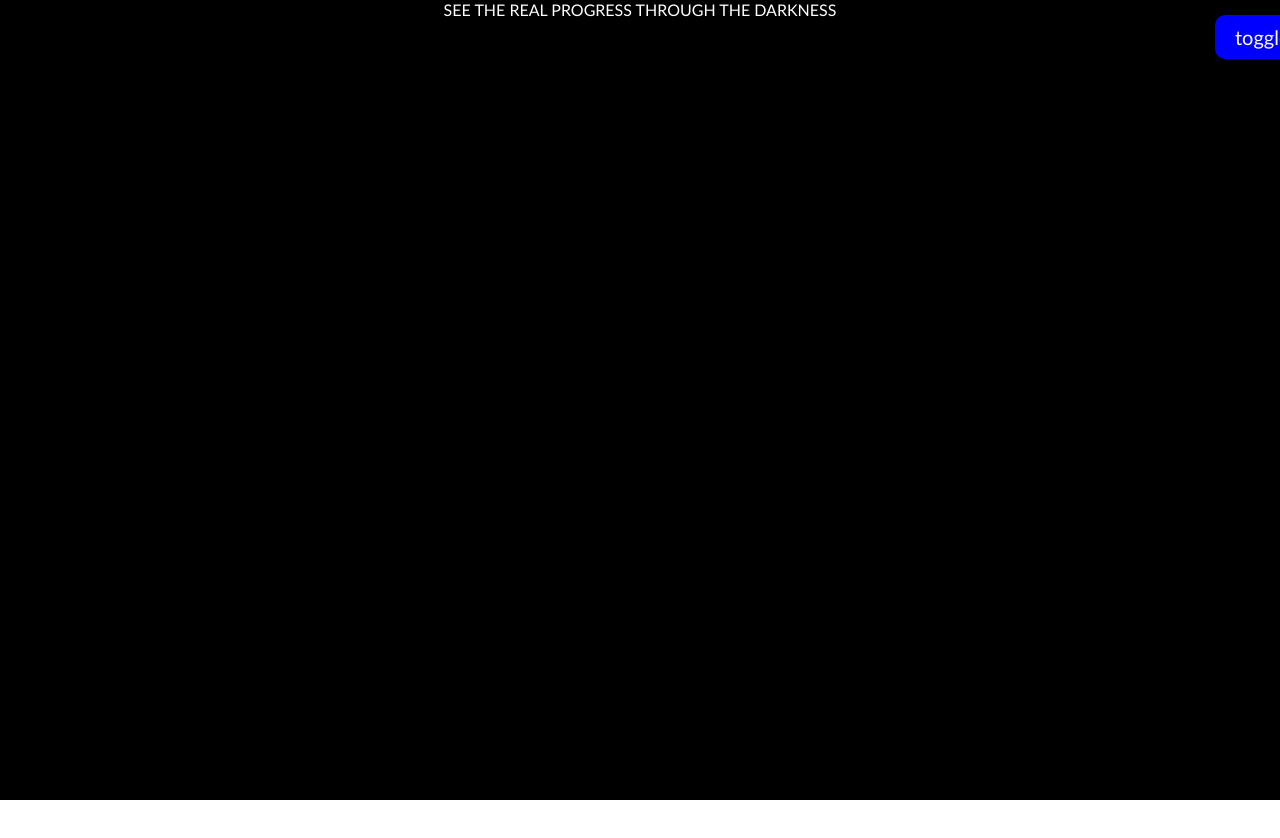
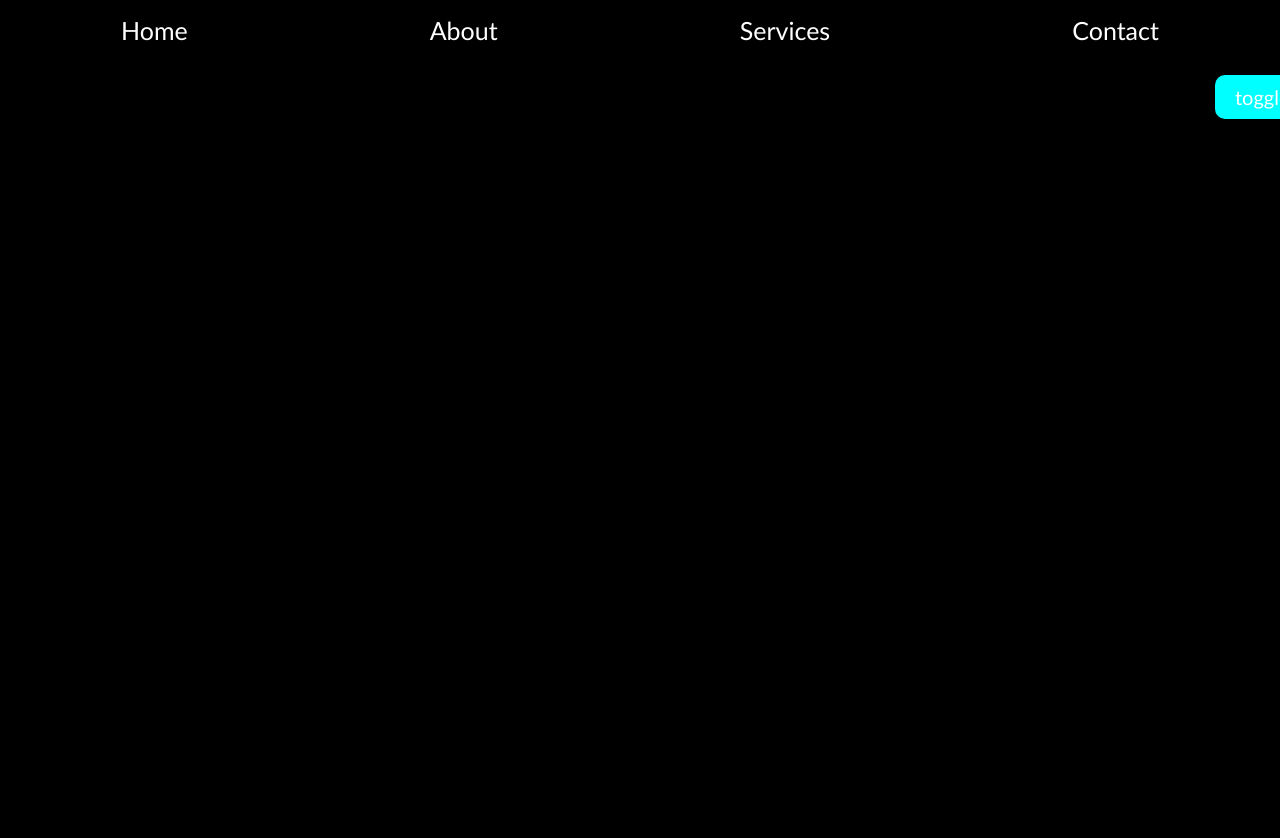
Before and after one commit to weboSourav/COREJS, a plain HTML site: page index.html in a window 1280 px wide. Both pictures are taken after a click on the button "toggle". Shown: the top 838 px of the page. Before the commit the page ends 800 px from the top, so only its background shows below. Drawn offline with Linux system fonts and the light colour scheme.

Commit message:
made separate functions for different purposes

```diff
--- a/script.js
+++ b/script.js
@@ -1,11 +1,60 @@
-function MyFunction(){
+
+
+function CreateNavbar(){
+
+
+const nav = document.createElement("nav");
+nav.classList.add("myNav");
+document.body.appendChild(nav);
+nav.style.transition =  "background-color 0.7s, color 0.10s";
+
+const ul = document.createElement("ul");
+ul.classList.add("myUl");
+nav.appendChild(ul);
+
+ul.style.transition = "background-color 0.7s, color 0.10s";
+
+const li1 = document.createElement("li");
+const li2 = document.createElement("li");
+const li3 = document.createElement("li");
+const li4 = document.createElement("li");
+li1.classList.add("myLi");
+li2.classList.add("myLi");
+li3.classList.add("myLi");
+li4.classList.add("myLi");
+
+ul.append(li1,li2,li3,li4);
+
+li1.innerText = "Home";
+li2.innerText = "About";
+li3.innerText = "Services";
+li4.innerText = "Contact";
+
+
+return {nav,ul};
+}
+
+function createMainDiv(){
 
  var div = document.createElement("div");
 
 div.classList.add("myDiv");
 document.body.appendChild(div);
 document.body.style.textAlign = "center";
+div.style.transition =  "background-color 0.7s, color 0.10s";
 
+
+var p = document.createElement("p");
+p.classList.add("myP");
+div.appendChild(p);
+
+
+
+
+
+
+
+return {div}
 //div.addEventListener("click",function(){
    // div.style.backgroundColor = "black";
     //div.style.color = "white";
@@ -22,23 +71,43 @@ document.body.style.textAlign = "center";
 
 //});
 
+
+
+
+
+}
+
+
+
+
+
+
+
+
+function MyFunction(parentDiv,nav,ul){
+
+
+
 var btn = document.createElement("button");
 btn.classList.add("myBtn");
 btn.innerText = "toggle";
-div.appendChild(btn);
+parentDiv.appendChild(btn);
 btn.addEventListener("click",function
     (){
 
-if(div.style.backgroundColor == "black"){
-    div.style.backgroundColor = "white";
-    div.style.color = "black";
-p.innerHTML = "NAMASTE TO THE PRACTISE SESSION";
+if(parentDiv.style.backgroundColor == "black"){
+    parentDiv.style.backgroundColor = "white";
+    parentDiv.style.color = "black";
+    nav.style.backgroundColor ="white"
+    ul.style.color = "black";
+    btn.style.color = "black";
 }else{
-div.style.backgroundColor = "black";
-div.style.color = "white";
-p.innerHTML = "SEE THE REAL PROGRESS THROUGH THE DARKNESS";
+parentDiv.style.backgroundColor = "black";
+parentDiv.style.color = "white";
+nav.style.backgroundColor = "black";
 //div.innerText = "SEE THE REAL PROGRESS THROUGH THE DARKNESS";
-
+ul.style.color = "white";
+btn.style.color = "white";
 
 
     }
@@ -47,11 +116,18 @@ p.innerHTML = "SEE THE REAL PROGRESS THROUGH THE DARKNESS";
 )
 
 
-var p = document.createElement("p");
-p.innerText = "NAMASTE TO THE PRACTISE SESSION";
-p.classList.add("myP");
-div.appendChild(p);
 
 
 }
-MyFunction();
+
+function initWebsite(){
+
+
+const {nav,ul} = CreateNavbar();
+const {div} = createMainDiv();
+
+MyFunction(div,nav,ul)
+
+}
+
+initWebsite();
--- a/style.css
+++ b/style.css
@@ -21,7 +21,7 @@ width: 100%;
 
 .myDiv{
 
-height: 100vh;
+height: 200vh;
 width: 100%;
 
 
@@ -33,8 +33,8 @@ width: 100%;
 padding: 10px 20px;
 font-size: 20px;
 border-radius: 10px;
-background-color: blue;
-color: white;
+background-color: aqua;
+color: black;
 border: none;
 cursor: pointer;
 position: absolute;
@@ -46,6 +46,29 @@ margin: 15px;
 
 .myBtn:hover{
 
-background-color: aqua;
 color: black;
 }
+
+.myNav{
+
+width: 100%;
+height: 60px;
+
+}
+
+.myUl{
+
+display: flex;
+list-style: none;
+justify-content: space-around;
+align-items: center;
+
+
+}
+.myLi{
+
+padding: 15px;
+font-size: 25px;
+
+
+}
```
